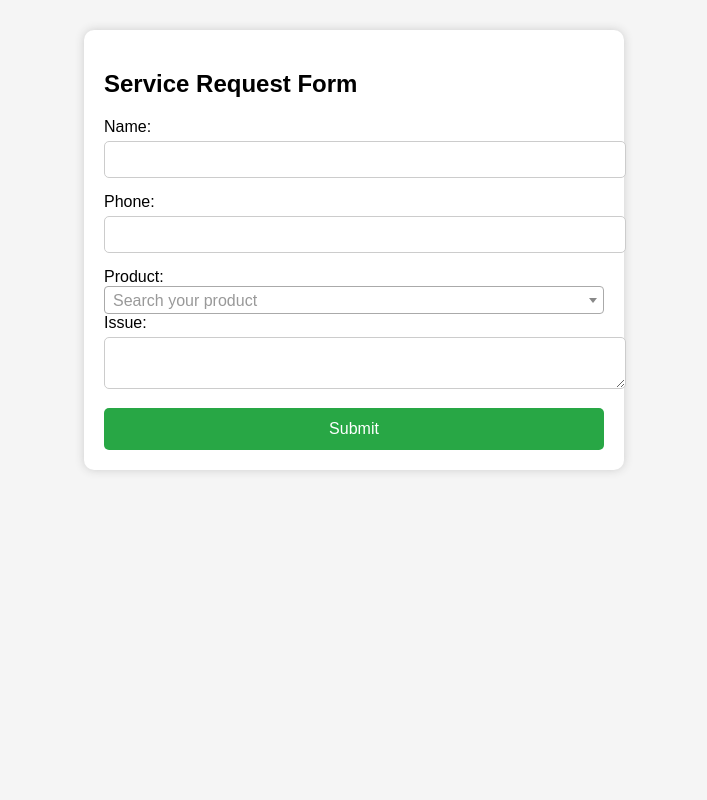
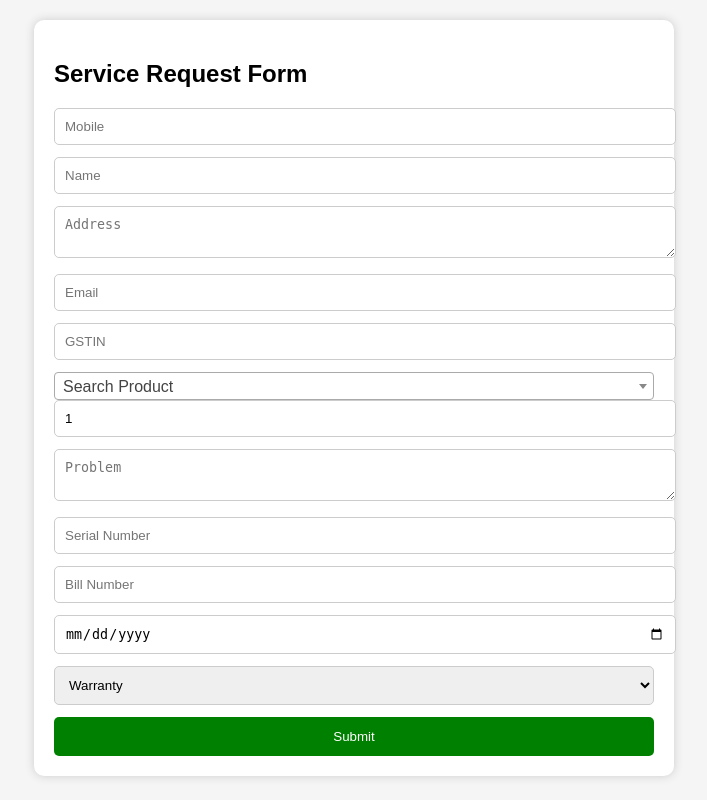
Before and after one commit to sudhakar96536-droid/service-center-app, a Flask app: page / in a window 1280 px wide. Shown: the whole page, without its empty margins (286-993 px from the left). Run offline with Flask 3, Linux system fonts and the light colour scheme.

Commit message:
Update form.html

```diff
--- a/templates/form.html
+++ b/templates/form.html
@@ -2,50 +2,25 @@
 <html>
 <head>
     <title>Service Request</title>
-
-    <!-- Mobile responsive -->
     <meta name="viewport" content="width=device-width, initial-scale=1">
 
-    <!-- Select2 CSS -->
     <link href="https://cdn.jsdelivr.net/npm/select2@4.0.13/dist/css/select2.min.css" rel="stylesheet" />
 
     <style>
-        body {
-            font-family: Arial;
-            background: #f5f5f5;
+        body { font-family: Arial; background: #f5f5f5; }
+        .container {
+            max-width: 600px; margin: auto; background: white;
+            padding: 20px; margin-top: 20px;
+            border-radius: 10px; box-shadow: 0px 0px 10px #ccc;
         }
-
-        .container {
-            max-width: 500px;
-            margin: auto;
-            background: white;
-            padding: 20px;
-            margin-top: 30px;
-            border-radius: 10px;
-            box-shadow: 0px 0px 10px #ccc;
+        input, textarea, select {
+            width: 100%; padding: 10px; margin-bottom: 12px;
+            border-radius: 5px; border: 1px solid #ccc;
         }
-
-        input, textarea, select {
-            width: 100%;
-            padding: 10px;
-            margin-top: 5px;
-            margin-bottom: 15px;
+        button {
+            width: 100%; padding: 12px;
+            background: green; color: white; border: none;
             border-radius: 5px;
-            border: 1px solid #ccc;
-        }
-
-        button {
-            width: 100%;
-            padding: 12px;
-            background: #28a745;
-            color: white;
-            border: none;
-            border-radius: 5px;
-            font-size: 16px;
-        }
-
-        button:hover {
-            background: #218838;
         }
     </style>
 </head>
@@ -57,16 +32,13 @@
 
 <form action="/submit" method="POST">
 
-        <!-- Name -->
-        <label>Name:</label>
-        <input type="text" name="name" class="upper" required>
+<input type="text" name="mobile" placeholder="Mobile" required>
+<input type="text" name="name" class="upper" placeholder="Name" required>
+<textarea name="address" class="upper" placeholder="Address"></textarea>
 
-        <!-- Phone -->
-        <label>Phone:</label>
-        <input type="text" name="phone" required>
+<input type="email" name="email" placeholder="Email">
+<input type="text" name="gstin" class="upper" placeholder="GSTIN">
 
-        <!-- Product -->
-        <label>Product:</label>
 <select name="product" id="product" required>
     <option value="">Search Product</option>
     {% for p in products %}
@@ -74,27 +46,32 @@
     {% endfor %}
 </select>
 
-        <!-- Issue -->
-        <label>Issue:</label>
-        <textarea name="issue" class="upper" required></textarea>
+<input type="number" name="qty" placeholder="Quantity" value="1">
+
+<textarea name="problem" class="upper" placeholder="Problem" required></textarea>
+
+<input type="text" name="serial" class="upper" placeholder="Serial Number">
+<input type="text" name="bill" placeholder="Bill Number">
+
+<input type="date" name="date">
+
+<select name="warranty">
+    <option value="">Warranty</option>
+    <option value="IN">IN WARRANTY</option>
+    <option value="OUT">OUT OF WARRANTY</option>
+</select>
 
 <button type="submit">Submit</button>
 
 </form>
 </div>
 
-<!-- JS -->
 <script src="https://code.jquery.com/jquery-3.6.0.min.js"></script>
 <script src="https://cdn.jsdelivr.net/npm/select2@4.0.13/dist/js/select2.min.js"></script>
 
 <script>
-    // Select2 dropdown
-    $('#product').select2({
-        width: '100%',
-        placeholder: "Search your product"
-    });
+$('#product').select2({ width: '100%' });
 
-    // Auto uppercase
 document.querySelectorAll('.upper').forEach(el => {
     el.addEventListener('input', function() {
         this.value = this.value.toUpperCase();
```
Lines whose indentation alone changed are shown as unchanged.
